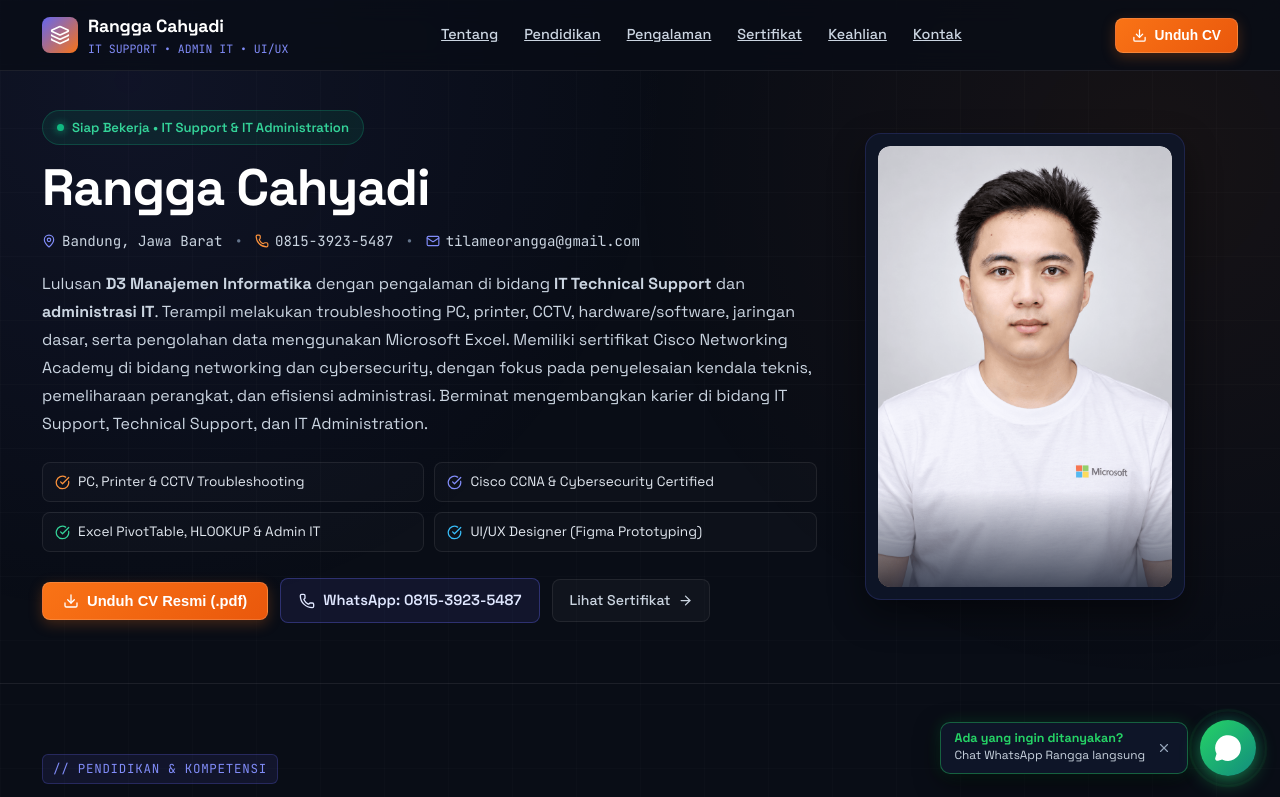
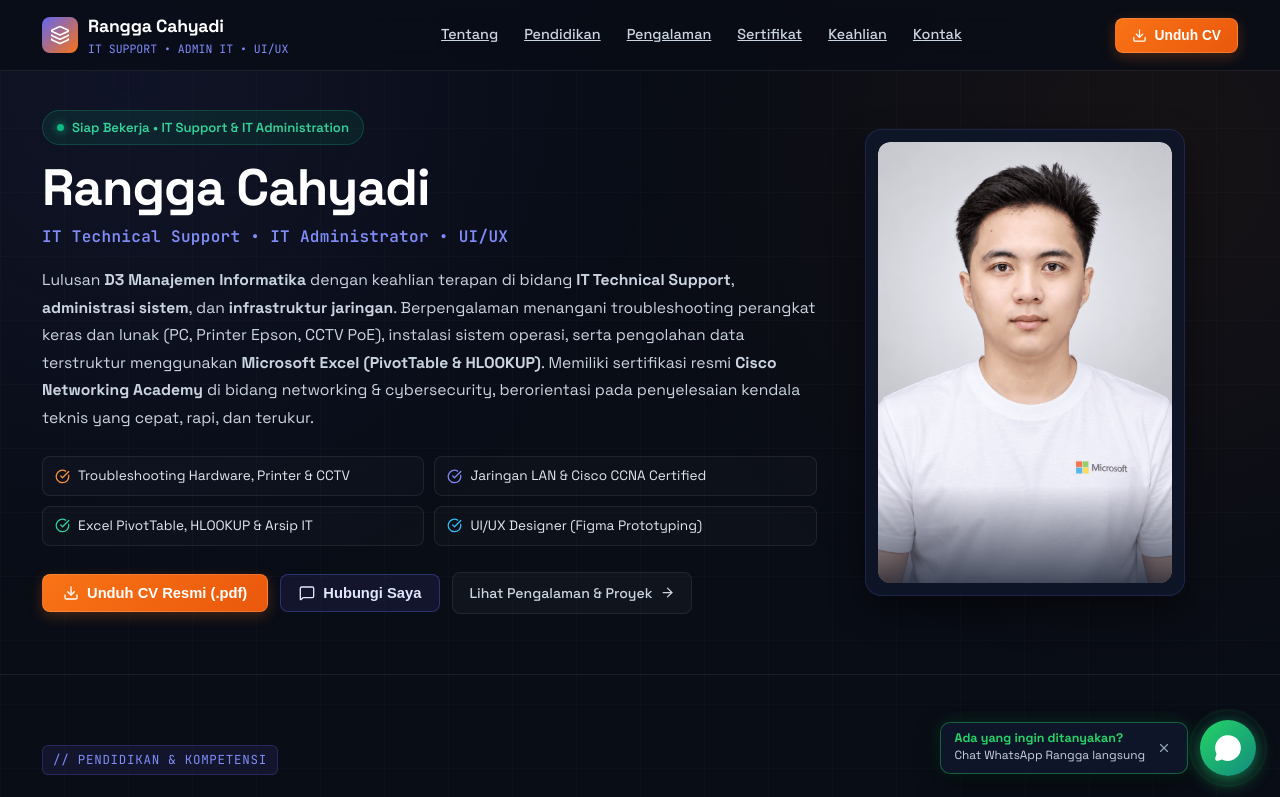
Before and after one commit to Tilameong/RanggaCahyadi-Web-Portofolio, a Next.js app: page / in a window 1280 px wide. Shown: the top 797 px of the page. Built offline with nearby package versions, Linux system fonts and the light colour scheme.

Commit message:
refactor: konten hero lebih menjual dan informatif, hapus repetisi kontak terpusat di bagian bawah

```diff
--- a/src/components/HeroSection.tsx
+++ b/src/components/HeroSection.tsx
@@ -1,12 +1,10 @@
 "use client";
 
-import React, { useState } from "react";
+import React from "react";
 import Image from "next/image";
 import {
   Download,
-  Phone,
-  Mail,
-  MapPin,
+  MessageSquare,
   CheckCircle,
   ArrowRight,
 } from "lucide-react";
@@ -37,58 +35,38 @@ export default function HeroSection({
               Rangga Cahyadi
             </h1>
 
-            {/* Contact details */}
-            <div className="hero-contacts">
-              <span className="contact-item">
-                <MapPin size={14} color="var(--indigo-light)" />
-                Bandung, Jawa Barat
-              </span>
-              <span className="bullet-sep">&bull;</span>
-              <a
-                href="https://wa.me/6281539235487"
-                target="_blank"
-                rel="noopener noreferrer"
-                className="contact-link"
-              >
-                <Phone size={14} color="var(--orange-light)" />
-                0815-3923-5487
-              </a>
-              <span className="bullet-sep">&bull;</span>
-              <a
-                href="mailto:tilameorangga@gmail.com"
-                className="contact-link"
-              >
-                <Mail size={14} color="var(--indigo-light)" />
-                tilameorangga@gmail.com
-              </a>
+            {/* Professional Headline (Pengganti info kontak yang berulang) */}
+            <div className="hero-headline">
+              IT Technical Support &bull; IT Administrator &bull; UI/UX
             </div>
 
-            {/* Exact CV Profile Summary */}
+            {/* Value-Driven Professional Profile Summary */}
             <p className="hero-bio">
-              Lulusan <strong>D3 Manajemen Informatika</strong> dengan pengalaman di bidang{" "}
-              <strong>IT Technical Support</strong> dan <strong>administrasi IT</strong>. Terampil
-              melakukan troubleshooting PC, printer, CCTV, hardware/software, jaringan dasar, serta
-              pengolahan data menggunakan Microsoft Excel. Memiliki sertifikat Cisco Networking
-              Academy di bidang networking dan cybersecurity, dengan fokus pada penyelesaian kendala
-              teknis, pemeliharaan perangkat, dan efisiensi administrasi. Berminat mengembangkan
-              karier di bidang IT Support, Technical Support, dan IT Administration.
+              Lulusan <strong>D3 Manajemen Informatika</strong> dengan keahlian terapan di bidang{" "}
+              <strong>IT Technical Support</strong>, <strong>administrasi sistem</strong>, dan{" "}
+              <strong>infrastruktur jaringan</strong>. Berpengalaman menangani troubleshooting
+              perangkat keras dan lunak (PC, Printer Epson, CCTV PoE), instalasi sistem operasi,
+              serta pengolahan data terstruktur menggunakan{" "}
+              <strong>Microsoft Excel (PivotTable &amp; HLOOKUP)</strong>. Memiliki sertifikasi resmi{" "}
+              <strong>Cisco Networking Academy</strong> di bidang networking &amp; cybersecurity,
+              berorientasi pada penyelesaian kendala teknis yang cepat, rapi, dan terukur.
             </p>
 
-            {/* Point-based highlights strip */}
+            {/* 4 Value Pillars: Informatif, Padat, & Menjual */}
             <div className="hero-points-grid">
               <div className="hero-point-item">
                 <CheckCircle size={15} color="var(--orange-light)" style={{ flexShrink: 0 }} />
-                <span>PC, Printer &amp; CCTV Troubleshooting</span>
+                <span>Troubleshooting Hardware, Printer &amp; CCTV</span>
               </div>
 
               <div className="hero-point-item">
                 <CheckCircle size={15} color="var(--indigo-light)" style={{ flexShrink: 0 }} />
-                <span>Cisco CCNA &amp; Cybersecurity Certified</span>
+                <span>Jaringan LAN &amp; Cisco CCNA Certified</span>
               </div>
 
               <div className="hero-point-item">
                 <CheckCircle size={15} color="#34d399" style={{ flexShrink: 0 }} />
-                <span>Excel PivotTable, HLOOKUP &amp; Admin IT</span>
+                <span>Excel PivotTable, HLOOKUP &amp; Arsip IT</span>
               </div>
 
               <div className="hero-point-item">
@@ -97,7 +75,7 @@ export default function HeroSection({
               </div>
             </div>
 
-            {/* Action Buttons */}
+            {/* Action Buttons: Clean & Direct */}
             <div className="hero-btn-group">
               <button
                 onClick={onDownloadCv}
@@ -108,21 +86,19 @@ export default function HeroSection({
                 <span>Unduh CV Resmi (.pdf)</span>
               </button>
 
-              <a
-                href="https://wa.me/6281539235487?text=Halo%20Rangga%20Cahyadi,%20saya%20melihat%20portofolio%20IT%20Anda"
-                target="_blank"
-                rel="noopener noreferrer"
+              <button
+                onClick={onOpenContact}
                 className="btn-secondary"
               >
-                <Phone size={16} />
-                <span>WhatsApp: 0815-3923-5487</span>
-              </a>
+                <MessageSquare size={16} />
+                <span>Hubungi Saya</span>
+              </button>
 
               <a
-                href="#sertifikat"
+                href="#pengalaman"
                 className="btn-ghost"
               >
-                <span>Lihat Sertifikat</span>
+                <span>Lihat Pengalaman &amp; Proyek</span>
                 <ArrowRight size={15} />
               </a>
             </div>
@@ -131,7 +107,7 @@ export default function HeroSection({
           {/* Right Column on Desktop: Photo Card (Posisi Kanan) */}
           <div className="hero-photo-col">
             <div className="hero-photo-card">
-              {/* Photo Frame Container */}
+              {/* Photo Frame Container (Aspect Ratio Presisi 2/3 Anti-Stretch) */}
               <div className="hero-image-container">
                 <Image
                   src="/assets/Pas Photo/Potret Profesional dengan Logo Microsoft.png"
@@ -215,7 +191,6 @@ export default function HeroSection({
           box-sizing: border-box;
         }
 
-
         .hero-image-container {
           position: relative;
           border-radius: 12px;
@@ -227,8 +202,6 @@ export default function HeroSection({
           align-items: center;
           justify-content: center;
         }
-
-
 
         .hero-status-badge {
           display: inline-flex;
@@ -253,41 +226,23 @@ export default function HeroSection({
           line-height: 1.15;
           color: #ffffff;
           letter-spacing: -0.02em;
-          margin-bottom: 12px;
+          margin-bottom: 6px;
           word-break: break-word;
           max-width: 100%;
         }
 
-        .hero-contacts {
-          display: flex;
-          align-items: center;
-          flex-wrap: wrap;
-          gap: 12px;
-          font-size: 0.88rem;
-          color: var(--text-muted);
+        .hero-headline {
+          font-size: 1rem;
+          color: var(--indigo-light);
+          font-family: var(--font-mono);
+          font-weight: 600;
           margin-bottom: 18px;
-          font-family: var(--font-mono);
-          max-width: 100%;
-          box-sizing: border-box;
-        }
-
-        .contact-item,
-        .contact-link {
-          display: inline-flex;
-          align-items: center;
-          gap: 6px;
-          color: var(--text-secondary);
-          text-decoration: none;
-          word-break: break-all;
-        }
-
-        .bullet-sep {
-          color: var(--text-dim);
+          letter-spacing: 0.02em;
         }
 
         .hero-bio {
           color: var(--text-secondary);
-          font-size: 1rem;
+          font-size: 0.98rem;
           line-height: 1.75;
           margin-bottom: 24px;
           max-width: 100%;
@@ -351,7 +306,7 @@ export default function HeroSection({
           }
 
           .hero-photo-card {
-            max-width: 290px;
+            max-width: 280px;
             margin: 0 auto;
           }
 
@@ -375,28 +330,23 @@ export default function HeroSection({
             font-size: 1.85rem;
           }
 
-          .hero-contacts {
-            justify-content: center;
+          .hero-headline {
             text-align: center;
-            gap: 8px;
-            font-size: 0.82rem;
-          }
-
-          .bullet-sep {
-            display: none;
+            font-size: 0.85rem;
+            margin-bottom: 14px;
           }
 
           .hero-bio {
             text-align: center;
             font-size: 0.92rem;
-            margin-bottom: 16px;
+            margin-bottom: 18px;
           }
 
           .hero-points-grid {
             grid-template-columns: 1fr;
             width: 100%;
             max-width: 320px;
-            margin: 0 auto 18px;
+            margin: 0 auto 20px;
           }
 
           .hero-point-item {
```
